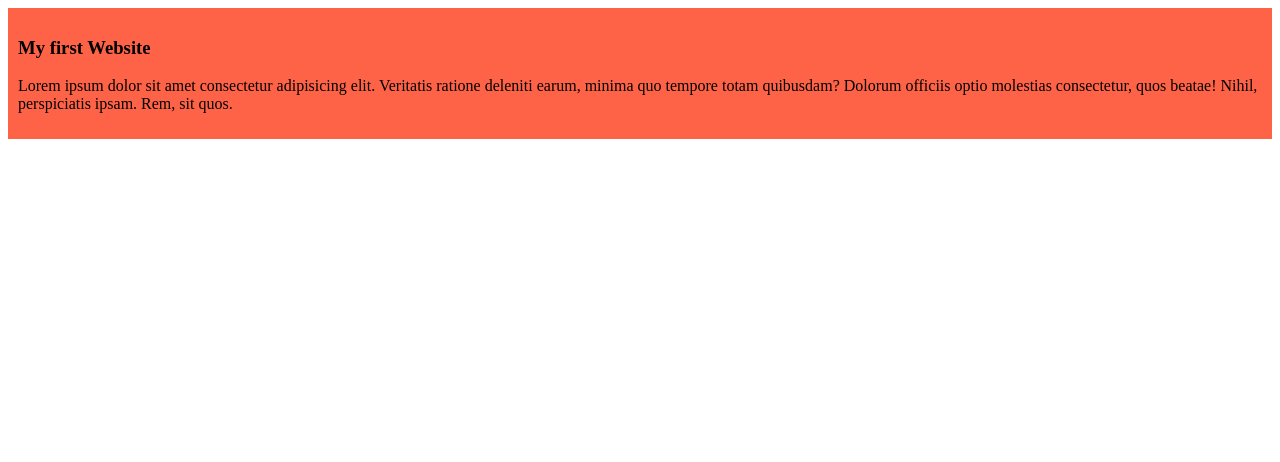
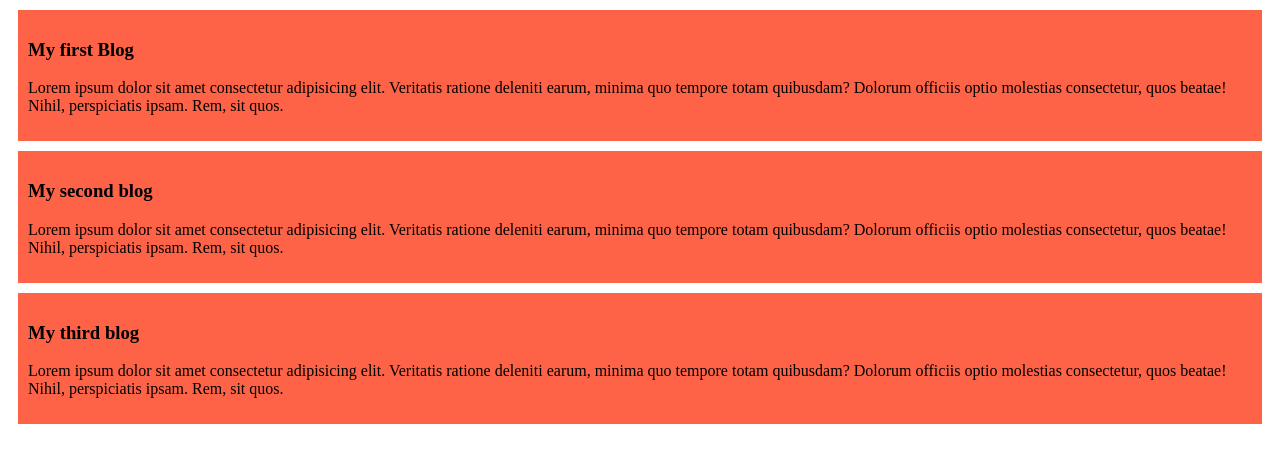
Before and after one commit to abidurrahman878/my-simple-website, a plain HTML site: page index1.html in a window 1280 px wide. Drawn offline with Linux system fonts and the light colour scheme.

Commit message:
added the second and third blog

```diff
--- a/index1.html
+++ b/index1.html
@@ -1,15 +1,32 @@
 <!DOCTYPE html>
 <html lang="en">
+
 <head>
     <meta charset="UTF-8">
     <meta name="viewport" content="width=device-width, initial-scale=1.0">
     <title>My Simple Website</title>
     <link rel="stylesheet" href="styles/blog.css">
 </head>
+
 <body>
     <div>
-        <h3>My first Website</h3>
-        <p>Lorem ipsum dolor sit amet consectetur adipisicing elit. Veritatis ratione deleniti earum, minima quo tempore totam quibusdam? Dolorum officiis optio molestias consectetur, quos beatae! Nihil, perspiciatis ipsam. Rem, sit quos.</p>
+        <h3>My first Blog</h3>
+        <p>Lorem ipsum dolor sit amet consectetur adipisicing elit. Veritatis ratione deleniti earum, minima quo tempore
+            totam quibusdam? Dolorum officiis optio molestias consectetur, quos beatae! Nihil, perspiciatis ipsam. Rem,
+            sit quos.</p>
+    </div>
+    <div>
+        <h3>My second blog</h3>
+        <p>Lorem ipsum dolor sit amet consectetur adipisicing elit. Veritatis ratione deleniti earum, minima quo
+            tempore totam quibusdam? Dolorum officiis optio molestias consectetur, quos beatae! Nihil, perspiciatis
+            ipsam. Rem, sit quos.</p>
+    </div>
+    <div>
+        <h3>My third blog</h3>
+        <p>Lorem ipsum dolor sit amet consectetur adipisicing elit. Veritatis ratione deleniti earum, minima quo
+            tempore totam quibusdam? Dolorum officiis optio molestias consectetur, quos beatae! Nihil, perspiciatis
+            ipsam. Rem, sit quos.</p>
     </div>
 </body>
+
 </html>
--- a/styles/blog.css
+++ b/styles/blog.css
@@ -1,4 +1,5 @@
 div{
     background-color: tomato;
     padding: 10px;
+    margin: 10px;
 }
```
